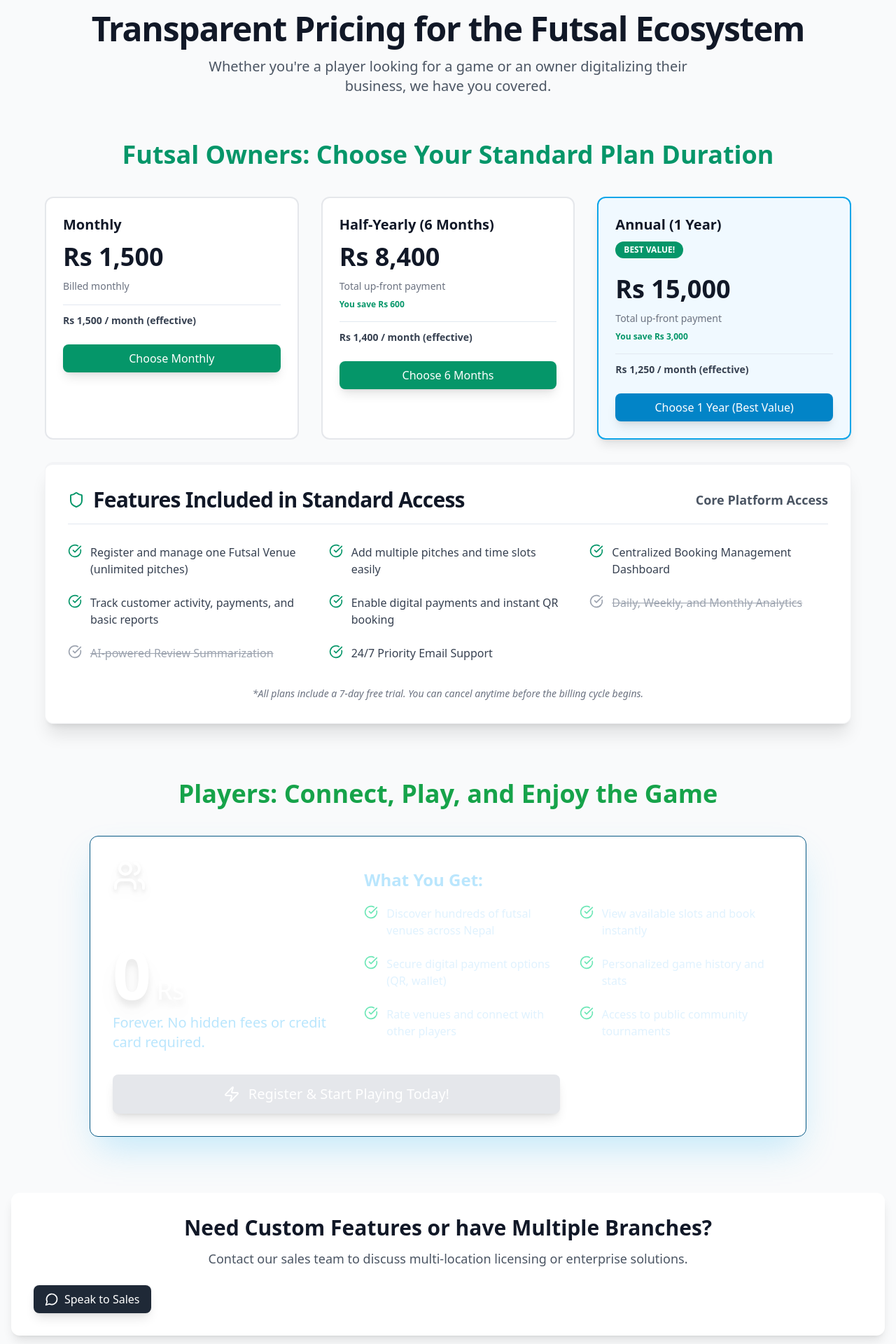
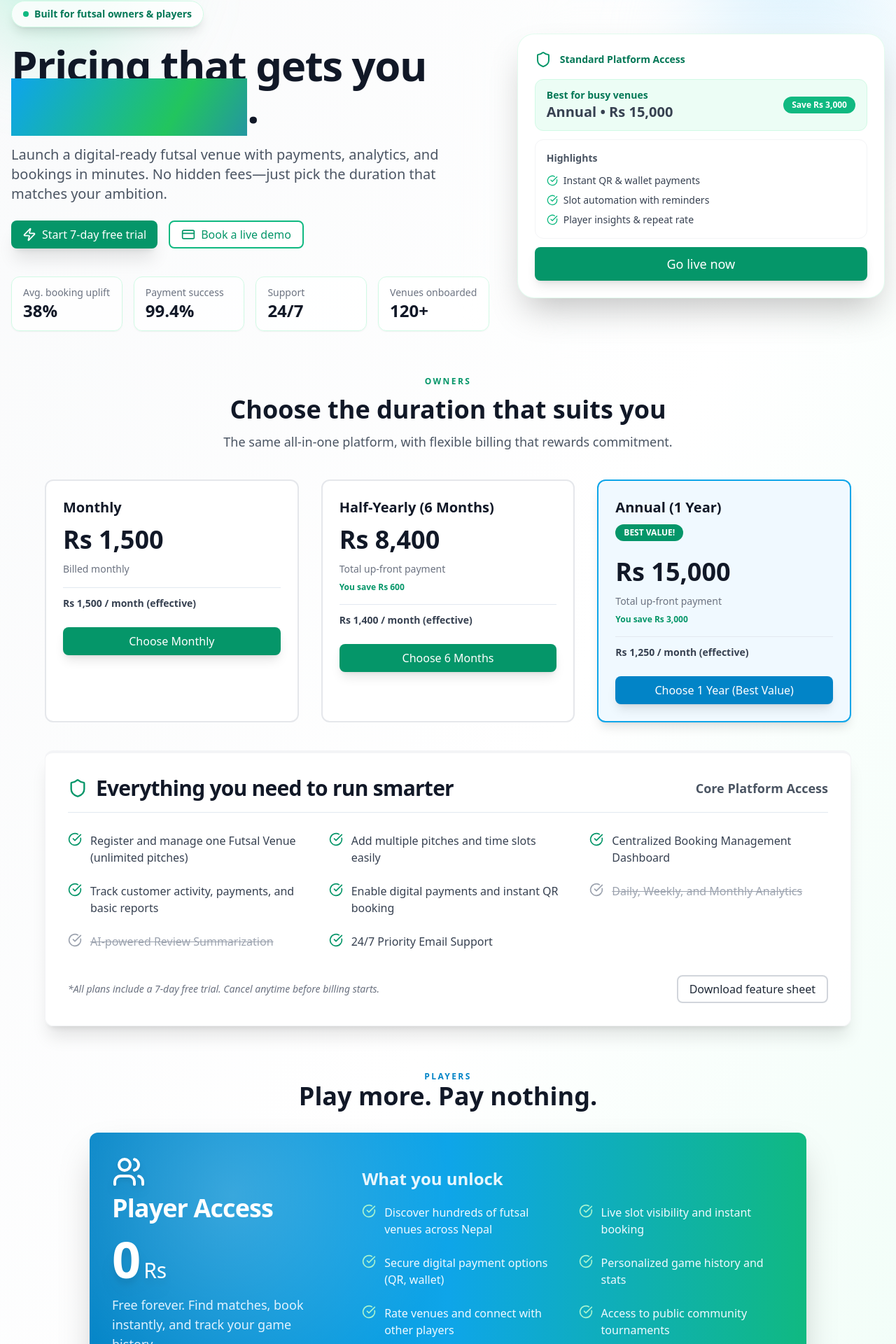
Before and after one commit to aashisrjl/AllFootsal, a React (Vite) app in the folder users/: page /pricing in a window 1280 px wide. Shown: the part 111-2031 px from the top of the page at 70% size. Built offline with nearby package versions, Linux system fonts and the light colour scheme.

Commit message:
update: pricing design

```diff
--- a/users/src/pages/Pricing.tsx
+++ b/users/src/pages/Pricing.tsx
@@ -1,4 +1,4 @@
-import React, { useState } from "react";
+import React from "react";
 import { CheckCircle, Zap, Shield, Users, CreditCard, MessageCircle } from "lucide-react";
 
 import Header from "@/components/Navigation";
@@ -71,6 +71,19 @@ const animationStyle = `
     from { opacity: 0; transform: translateY(20px); }
     to { opacity: 1; transform: translateY(0); }
 }
+@keyframes float {
+    0%, 100% { transform: translateY(0px); }
+    50% { transform: translateY(-12px); }
+}
+@keyframes pulseGlow {
+    0%, 100% { box-shadow: 0 0 0 0 rgba(16, 185, 129, 0.3); }
+    50% { box-shadow: 0 0 0 18px rgba(16, 185, 129, 0); }
+}
+@keyframes gradientShift {
+    0% { background-position: 0% 50%; }
+    50% { background-position: 100% 50%; }
+    100% { background-position: 0% 50%; }
+}
 .animate-fadeInUp {
     animation-name: fadeInUp;
     animation-duration: 0.6s;
@@ -78,6 +91,17 @@ const animationStyle = `
 }
 .fill-mode-forwards {
     animation-fill-mode: forwards;
+}
+.animate-float {
+    animation: float 6s ease-in-out infinite;
+}
+.animate-pulseGlow {
+    animation: pulseGlow 3s ease-in-out infinite;
+}
+.gradient-shift {
+    background: linear-gradient(120deg, #10b981, #0ea5e9, #22c55e, #2563eb);
+    background-size: 200% 200%;
+    animation: gradientShift 10s ease infinite;
 }
 `;
 // --- END: PLACEHOLDER UI COMPONENTS ---
@@ -190,55 +214,111 @@ const Pricing: React.FC = () => {
     // Inject Custom CSS for animation
     const styleElement = <style>{animationStyle}</style>;
 
-    // State and cycle options are removed as requested.
-
     const plan = ownerPlans[0]; // Access the single Standard plan
 
     return (
-        <div className="flex flex-col min-h-screen bg-gray-50 font-sans">
+        <div className="flex flex-col min-h-screen bg-gradient-to-br from-gray-50 via-white to-emerald-50 text-gray-900 font-sans relative overflow-hidden">
             {styleElement}
+            <div className="pointer-events-none absolute inset-0 overflow-hidden">
+                <div className="absolute -left-10 -top-20 h-64 w-64 rounded-full bg-emerald-300/40 blur-3xl animate-float" />
+                <div className="absolute right-0 top-10 h-72 w-72 rounded-full bg-sky-200/50 blur-3xl animate-float" style={{ animationDelay: '1.5s' }} />
+                <div className="absolute left-1/3 bottom-0 h-60 w-60 rounded-full bg-emerald-100 blur-3xl" />
+            </div>
 
-            {/* Header Placeholder */}
             <Header />
 
-            <main className="flex-1 container mx-auto px-4 py-16 pt-32">
-                <div className="max-w-7xl mx-auto">
+            <main className="flex-1 container mx-auto px-4 py-16 pt-28 relative z-10">
+                <div className="max-w-7xl mx-auto space-y-16">
 
-                    {/* Title Section */}
-                    <div className={`text-center mb-16 ${ANIMATION_CLASSES}`} style={{animationDelay: '0.1s'}}>
-                        <h1 className="text-5xl font-extrabold text-gray-900 tracking-tight mb-4">
-                            Transparent Pricing for the Futsal Ecosystem
+                    {/* Hero */}
+                    <div className={`grid gap-10 lg:grid-cols-[1.3fr_1fr] items-center ${ANIMATION_CLASSES}`} style={{ animationDelay: '0.1s' }}>
+                        <div className="space-y-6">
+                            <div className="inline-flex items-center gap-2 px-4 py-2 rounded-full bg-white/80 shadow-lg border border-emerald-100 backdrop-blur">
+                                <span className="h-2 w-2 rounded-full bg-emerald-500 animate-pulseGlow" />
+                                <span className="text-sm font-semibold text-emerald-700">Built for futsal owners & players</span>
+                            </div>
+                            <h1 className="text-5xl sm:text-6xl font-extrabold leading-tight tracking-tight">
+                                Pricing that gets you <span className="text-transparent bg-clip-text gradient-shift">booked fast</span>.
                             </h1>
-                        <p className="text-xl text-gray-600 max-w-3xl mx-auto">
-                            Whether you're a player looking for a game or an owner digitalizing their business, we have you covered.
+                            <p className="text-xl text-gray-600 max-w-2xl">
+                                Launch a digital-ready futsal venue with payments, analytics, and bookings in minutes. No hidden fees—just pick the duration that matches your ambition.
+                            </p>
+                            <div className="flex flex-wrap gap-4">
+                                <Button className="shadow-xl" onClick={() => Navigate("/auth/register")}>
+                                    <Zap className="w-5 h-5 mr-2" />
+                                    Start 7-day free trial
+                                </Button>
+                                <Button variant="outline" className="border-emerald-500 text-emerald-600" onClick={() => console.log("Demo requested")}>
+                                    <CreditCard className="w-5 h-5 mr-2" />
+                                    Book a live demo
+                                </Button>
+                            </div>
+                            <div className="grid grid-cols-2 sm:grid-cols-4 gap-4 pt-4">
+                                {[
+                                    { label: "Avg. booking uplift", value: "38%" },
+                                    { label: "Payment success", value: "99.4%" },
+                                    { label: "Support", value: "24/7" },
+                                    { label: "Venues onboarded", value: "120+" },
+                                ].map((item) => (
+                                    <div key={item.label} className="rounded-xl bg-white/70 border border-emerald-100 px-4 py-3 shadow-sm backdrop-blur">
+                                        <p className="text-sm text-gray-500">{item.label}</p>
+                                        <p className="text-2xl font-bold text-gray-900">{item.value}</p>
+                                    </div>
+                                ))}
+                            </div>
+                        </div>
+                        <div className="relative">
+                            <div className="absolute -inset-4 bg-white/50 border border-emerald-100 rounded-3xl blur-2xl" />
+                            <div className="relative rounded-3xl bg-white shadow-2xl p-6 border border-emerald-100/60 backdrop-blur">
+                                <div className="flex items-center gap-3 mb-4">
+                                    <Shield className="w-6 h-6 text-emerald-600" />
+                                    <p className="text-sm font-semibold text-emerald-700">Standard Platform Access</p>
+                                </div>
+                                <div className="space-y-3 text-gray-700">
+                                    <div className="flex items-center justify-between rounded-xl bg-emerald-50 px-4 py-3 border border-emerald-100">
+                                        <div>
+                                            <p className="text-sm text-emerald-700 font-semibold">Best for busy venues</p>
+                                            <p className="text-xl font-extrabold">Annual • Rs {(plan.prices.yearly.amount * plan.prices.yearly.totalDuration).toLocaleString()}</p>
+                                        </div>
+                                        <span className="text-xs font-bold text-white bg-emerald-500 px-3 py-1 rounded-full">Save Rs {plan.prices.yearly.totalSavings.toLocaleString()}</span>
+                                    </div>
+                                    <div className="rounded-xl border border-gray-100 p-4">
+                                        <p className="text-sm font-semibold text-gray-600 mb-3">Highlights</p>
+                                        <ul className="space-y-2">
+                                            <li className="flex items-center gap-2 text-sm"><CheckCircle className="w-4 h-4 text-emerald-500" /> Instant QR & wallet payments</li>
+                                            <li className="flex items-center gap-2 text-sm"><CheckCircle className="w-4 h-4 text-emerald-500" /> Slot automation with reminders</li>
+                                            <li className="flex items-center gap-2 text-sm"><CheckCircle className="w-4 h-4 text-emerald-500" /> Player insights & repeat rate</li>
+                                        </ul>
+                                    </div>
+                                    <Button className="w-full mt-4 h-12 text-lg" onClick={() => console.log("Start yearly trial")}>
+                                        Go live now
+                                    </Button>
+                                </div>
+                            </div>
+                        </div>
+                    </div>
+
+                    {/* Owner pricing */}
+                    <div className={`${ANIMATION_CLASSES}`} style={{ animationDelay: '0.25s' }}>
+                        <div className="text-center mb-10 space-y-3">
+                            <p className="text-emerald-600 font-semibold uppercase tracking-[0.2em] text-xs">Owners</p>
+                            <h2 className="text-4xl font-extrabold">Choose the duration that suits you</h2>
+                            <p className="text-lg text-gray-600 max-w-3xl mx-auto">
+                                The same all-in-one platform, with flexible billing that rewards commitment.
                             </p>
                         </div>
 
-                    {/* --- Pricing for FUTSAL OWNERS (Now with fixed grid options) --- */}
-                    <div className={`mb-16 ${ANIMATION_CLASSES}`} style={{animationDelay: '0.3s'}}>
-                        <h2 className="text-4xl font-extrabold text-center text-emerald-600 mb-10">
-                            Futsal Owners: Choose Your Standard Plan Duration
-                        </h2>
-
-                        {/* Pricing Options Grid */}
                         <div className="max-w-6xl mx-auto grid grid-cols-1 md:grid-cols-3 gap-8">
-                            {/* 1. Monthly Option */}
                             <PriceOptionCard cycle="monthly" details={plan.prices.monthly} planName={plan.name} />
-
-                            {/* 2. Half-Yearly Option */}
                             <PriceOptionCard cycle="six_months" details={plan.prices.six_months} planName={plan.name} />
-
-                            {/* 3. Yearly Option (Most Prominent) */}
                             <PriceOptionCard cycle="yearly" details={plan.prices.yearly} planName={plan.name} />
                         </div>
 
-
-                        {/* Feature List Card (Separate from pricing options) */}
-                        <Card className="max-w-6xl mx-auto mt-8 p-10 shadow-xl border-t-4 border-emerald-500">
-                            <div className="flex justify-between items-center mb-6 border-b pb-4">
+                        <Card className="max-w-6xl mx-auto mt-10 p-10 shadow-xl border-t-4 border-emerald-500 bg-white/90 backdrop-blur">
+                            <div className="flex flex-col md:flex-row md:items-center md:justify-between gap-4 mb-6 border-b pb-4">
                                 <CardTitle className="flex items-center gap-3 text-3xl text-gray-900">
-                                    <plan.icon className="w-6 h-6 text-emerald-600" />
-                                    Features Included in Standard Access
+                                    <plan.icon className="w-7 h-7 text-emerald-600" />
+                                    Everything you need to run smarter
                                 </CardTitle>
                                 <CardDescription className="text-lg text-emerald-600 font-semibold">
                                     {plan.tag}
@@ -255,91 +335,83 @@ const Pricing: React.FC = () => {
                                     />
                                 ))}
                             </ul>
-                            <div className="text-center mt-8">
+                            <div className="flex flex-col sm:flex-row sm:items-center sm:justify-between gap-4 mt-8">
                                 <p className="text-gray-500 italic text-sm">
-                                    *All plans include a 7-day free trial. You can cancel anytime before the billing cycle begins.
+                                    *All plans include a 7-day free trial. Cancel anytime before billing starts.
                                 </p>
-                            </div>
-                        </Card>
-                    </div>
-
-
-                    {/* --- Pricing for PLAYERS (Enhanced Design) --- */}
-                    <div className={`mt-20 ${ANIMATION_CLASSES}`} style={{animationDelay: '0.7s'}}>
-                        <h2 className="text-4xl font-extrabold text-center text-green-600 mb-10">
-                            Players: Connect, Play, and Enjoy the Game
-                        </h2>
-
-                        <Card className="max-w-5xl mx-auto p-10 bg-sky-600 text-white border-sky-800 shadow-2xl shadow-sky-400/30">
-                            <div className="flex flex-col md:flex-row items-center justify-between">
-                                <div className="text-center md:text-left md:w-1/3 mb-6 md:mb-0">
-                                    <div className="flex flex-col items-center md:items-start gap-1 mb-4">
-                                        <Users className="w-12 h-12 text-white drop-shadow-lg" />
-                                        <h3 className="text-5xl font-extrabold tracking-tight">Player Access</h3>
-                                    </div>
-                                    <p className="text-8xl font-extrabold text-white mt-2 drop-shadow-xl">
-                                        0
-                                        <span className="text-4xl font-normal ml-2">Rs</span>
-                                    </p>
-                                    <p className="text-xl font-light text-sky-200 mt-2">
-                                        Forever. No hidden fees or credit card required.
-                                    </p>
-                                </div>
-
-                                <div className="md:w-2/3 md:pl-10">
-                                    <h4 className="text-2xl font-bold mb-4 text-sky-200">What You Get:</h4>
-                                    <ul className="grid grid-cols-1 sm:grid-cols-2 gap-4 text-left">
-                                        <li className="flex items-start space-x-3 py-1">
-                                            <CheckCircle className={`h-5 w-5 shrink-0 text-emerald-300`} />
-                                            <span className="text-sky-100">Discover hundreds of futsal venues across Nepal</span>
-                                        </li>
-                                        <li className="flex items-start space-x-3 py-1">
-                                            <CheckCircle className={`h-5 w-5 shrink-0 text-emerald-300`} />
-                                            <span className="text-sky-100">View available slots and book instantly</span>
-                                        </li>
-                                        <li className="flex items-start space-x-3 py-1">
-                                            <CheckCircle className={`h-5 w-5 shrink-0 text-emerald-300`} />
-                                            <span className="text-sky-100">Secure digital payment options (QR, wallet)</span>
-                                        </li>
-                                        <li className="flex items-start space-x-3 py-1">
-                                            <CheckCircle className={`h-5 w-5 shrink-0 text-emerald-300`} />
-                                            <span className="text-sky-100">Personalized game history and stats</span>
-                                        </li>
-                                        <li className="flex items-start space-x-3 py-1">
-                                            <CheckCircle className={`h-5 w-5 shrink-0 text-emerald-300`} />
-                                            <span className="text-sky-100">Rate venues and connect with other players</span>
-                                        </li>
-                                        <li className="flex items-start space-x-3 py-1">
-                                            <CheckCircle className={`h-5 w-5 shrink-0 text-emerald-300`} />
-                                            <span className="text-sky-100">Access to public community tournaments</span>
-                                        </li>
-                                    </ul>
-                                </div>
-                            </div>
-                            <div className="mt-8 text-center">
-                                <Button
-                                    className="w-full md:w-2/3 h-14 text-xl font-extrabold bg-gray-200 shadow-2xl"
-                                    variant="default"
-                                    onClick={() => {Navigate("/auth/register")}}
-                                >
-                                    <Zap className="w-6 h-6 mr-3" />
-                                    Register & Start Playing Today!
+                                <Button variant="outline" className="border-gray-300 text-gray-800" onClick={() => console.log("Download feature sheet")}>
+                                    Download feature sheet
                                 </Button>
                             </div>
                         </Card>
                     </div>
 
-                    {/* CTA for further questions */}
-                    <div className={`text-center mt-20 p-8 bg-white rounded-xl shadow-lg ${ANIMATION_CLASSES}`} style={{animationDelay: '0.9s'}}>
-                        <h3 className="text-3xl font-bold text-gray-900 mb-3">
-                            Need Custom Features or have Multiple Branches?
-                        </h3>
-                        <p className="text-lg text-gray-600 mb-6">
-                            Contact our sales team to discuss multi-location licensing or enterprise solutions.
+                    {/* Players section */}
+                    <div className={`mt-4 ${ANIMATION_CLASSES}`} style={{ animationDelay: '0.6s' }}>
+                        <div className="text-center mb-8">
+                            <p className="text-sky-600 font-semibold uppercase tracking-[0.2em] text-xs">Players</p>
+                            <h2 className="text-4xl font-extrabold text-gray-900">Play more. Pay nothing.</h2>
+                        </div>
+
+                        <Card className="relative max-w-5xl mx-auto p-10 bg-gradient-to-r from-sky-600 via-sky-500 to-emerald-500 text-white border-none shadow-2xl overflow-hidden">
+                            <div className="absolute inset-0 opacity-20 bg-[radial-gradient(circle_at_20%_20%,white,transparent_35%)]" />
+                            <div className="relative flex flex-col md:flex-row items-center justify-between gap-8">
+                                <div className="text-center md:text-left md:w-1/3 space-y-4">
+                                    <div className="flex flex-col items-center md:items-start gap-2">
+                                        <Users className="w-12 h-12 text-white drop-shadow-lg" />
+                                        <h3 className="text-4xl font-extrabold tracking-tight">Player Access</h3>
+                                    </div>
+                                    <p className="text-7xl font-extrabold text-white drop-shadow-xl leading-none">
+                                        0<span className="text-3xl font-normal ml-1">Rs</span>
+                                    </p>
+                                    <p className="text-lg text-sky-100">
+                                        Free forever. Find matches, book instantly, and track your game history.
+                                    </p>
+                                </div>
+
+                                <div className="md:w-2/3 md:pl-4">
+                                    <h4 className="text-2xl font-bold mb-4 text-white/90">What you unlock</h4>
+                                    <ul className="grid grid-cols-1 sm:grid-cols-2 gap-4 text-left">
+                                        {[
+                                            "Discover hundreds of futsal venues across Nepal",
+                                            "Live slot visibility and instant booking",
+                                            "Secure digital payment options (QR, wallet)",
+                                            "Personalized game history and stats",
+                                            "Rate venues and connect with other players",
+                                            "Access to public community tournaments",
+                                        ].map((item) => (
+                                            <li key={item} className="flex items-start space-x-3 py-1">
+                                                <CheckCircle className="h-5 w-5 shrink-0 text-emerald-200" />
+                                                <span className="text-sky-50">{item}</span>
+                                            </li>
+                                        ))}
+                                    </ul>
+                                </div>
+                            </div>
+                            <div className="relative mt-10 text-center">
+                                <Button
+                                    className="w-full md:w-2/3 h-14 text-xl font-extrabold bg-white text-emerald-600 hover:bg-slate-100 shadow-2xl"
+                                    variant="default"
+                                    onClick={() => {Navigate("/auth/register")}}
+                                >
+                                    <Zap className="w-6 h-6 mr-3" />
+                                    Register & Start Playing Today
+                                </Button>
+                            </div>
+                        </Card>
+                    </div>
+
+                    {/* CTA */}
+                    <div className={`text-center p-10 bg-white rounded-2xl shadow-xl border border-emerald-100 ${ANIMATION_CLASSES}`} style={{ animationDelay: '0.85s' }}>
+                        <div className="flex flex-col gap-3 items-center">
+                            <span className="px-4 py-1 rounded-full bg-emerald-50 text-emerald-700 font-semibold text-xs uppercase tracking-[0.2em]">Need more?</span>
+                            <h3 className="text-3xl font-bold text-gray-900">Multi-branch or custom requirements?</h3>
+                            <p className="text-lg text-gray-600 max-w-2xl">
+                                Tell us what you need and we’ll tailor the platform to your locations, branding, or advanced analytics.
                             </p>
                             <Button
                                 variant="default"
-                            className="bg-gray-800 text-white hover:bg-gray-700"
+                                className="bg-gray-900 text-white hover:bg-gray-800"
                                 onClick={() => console.log("Redirect to Contact Page")}
                             >
                                 <MessageCircle className="w-5 h-5 mr-2" />
@@ -347,9 +419,9 @@ const Pricing: React.FC = () => {
                             </Button>
                         </div>
                     </div>
+                </div>
             </main>
 
-            {/* Footer Placeholder */}
             <Footer />
         </div>
     );
```
Lines whose indentation alone changed are shown as unchanged.
